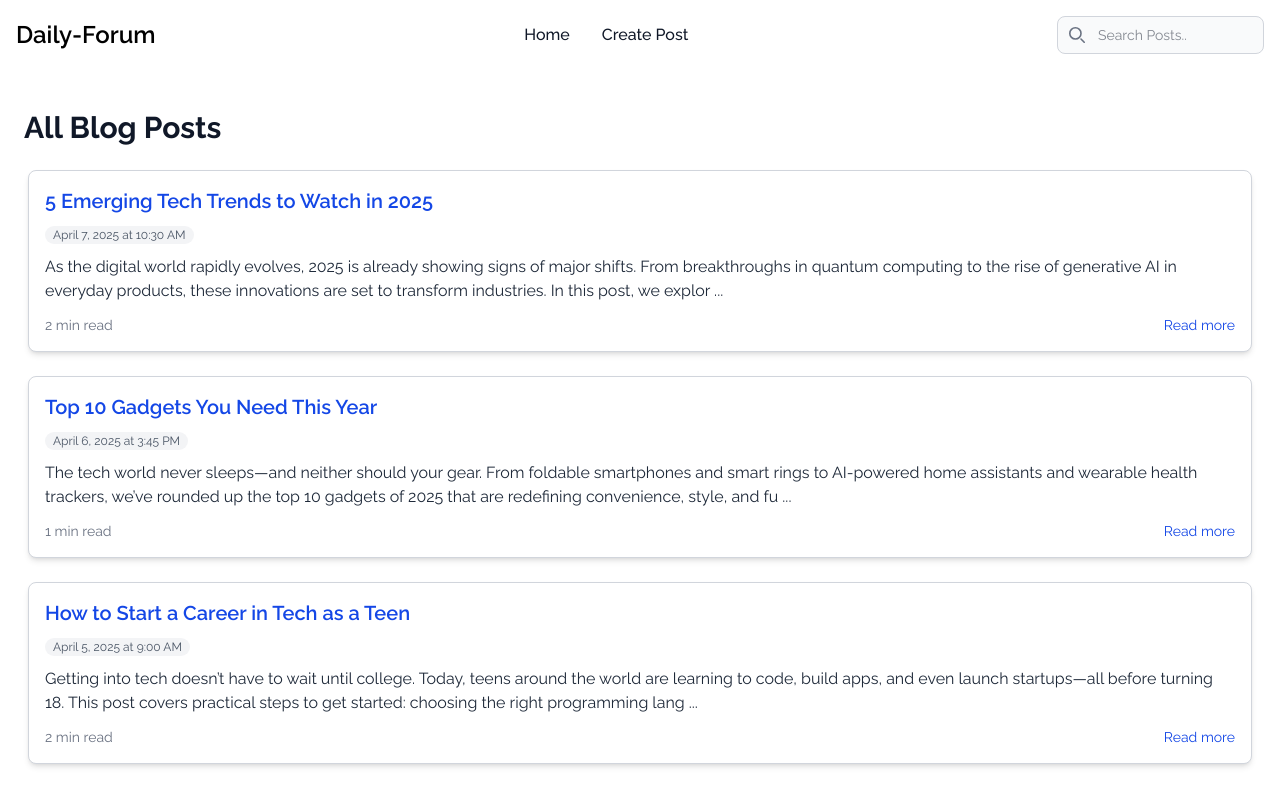
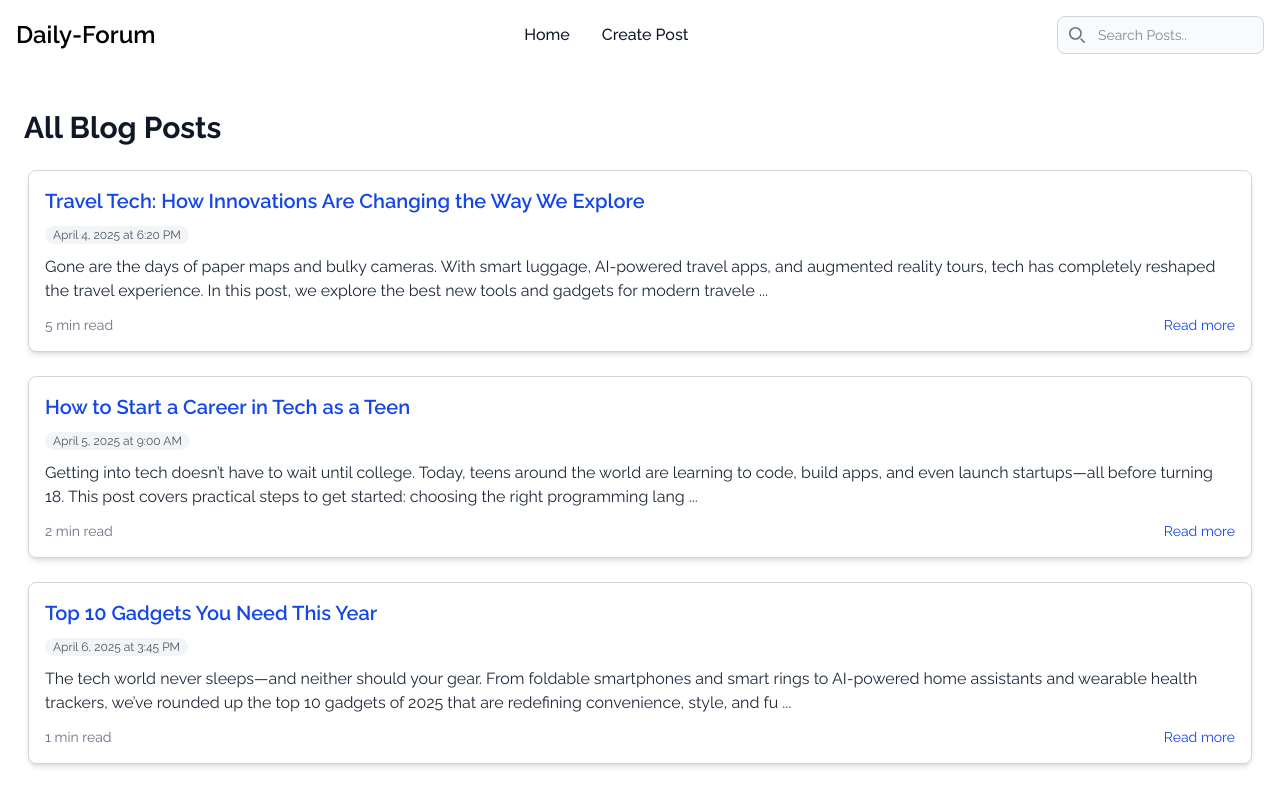
Before and after one commit to blaqnativity/dailyforum, a React (Vite) app: page / in a window 1280 px wide. Shown: the top 786 px of the page. Built offline with nearby package versions, Linux system fonts and the light colour scheme.

Commit message:
search feature now works well

```diff
--- a/src/App.jsx
+++ b/src/App.jsx
@@ -68,13 +68,24 @@
   const [searchResults, setSearchResults] = useState([]);
   const navigate = useNavigate();
 
+  // search feature
+  useEffect(() => {
+    const filteredResults = posts.filter(
+      (post) =>
+        post.content.toLowerCase().includes(search.toLowerCase()) ||
+        post.title.toLowerCase().includes(search.toLowerCase())
+    );
+    setSearchResults(filteredResults.reverse());
+  }, [posts, search]);
+
   // new post submit function
   const handleSubmit = (e) => {
     e.preventDefault();
 
     const id = posts.length ? posts[posts.length - 1].id + 1 : 1;
-    const datetime = format(new Date(), "MMMM dd, yyyy p"); // ✅ FIX: correct format
+    const datetime = format(new Date(), "MMMM dd, yyyy p");
 
+    // replace all fields with the newly provided data
     const newPostObject = {
       id,
       title: newPost.title,
@@ -85,7 +96,7 @@
       image: newPost.image,
     };
 
-    const updatedPosts = [...posts, newPostObject]; // ✅ FIX: spread correctly
+    const updatedPosts = [...posts, newPostObject];
     setPosts(updatedPosts);
 
     // Reset form
@@ -98,8 +109,8 @@
       image:
         "https://i.pinimg.com/474x/66/fe/74/66fe74a7154a05976dcedfb51214e805.jpg",
     });
-
-    navigate("/"); // ✅ Redirect to home after post is added
+    // ✅ Redirect to home after post is added
+    navigate("/");
   };
 
   const handleDelete = (id) => {
@@ -112,7 +123,7 @@
     <>
       <Navbar search={search} setSearch={setSearch} />
       <Routes>
-        <Route path="/" element={<Home posts={posts} />} />
+        <Route path="/" element={<Home posts={searchResults} />} />
         <Route path="*" element={<Missing />} />
         <Route
           path="/add-post"
```
